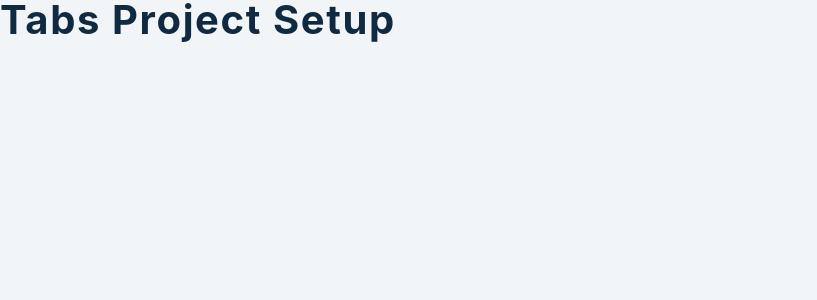
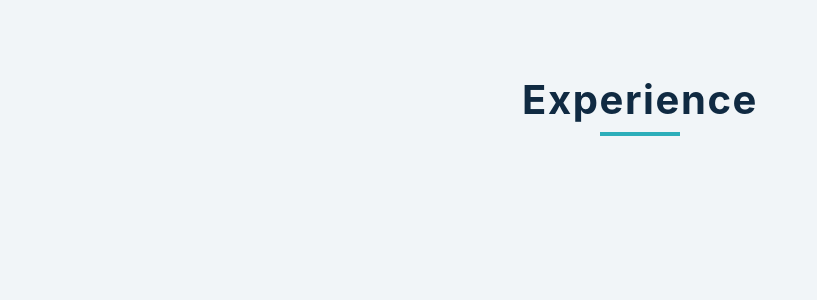
Before and after one commit to aloysiusberonque/TabsExperience, a React (Create React App) app in the folder Setup/: page / in a window 1280 px wide. Shown: the top 300 px of the page, without its empty margins (0-817 px from the left). Built offline with nearby package versions, Linux system fonts and the light colour scheme.

Commit message:
Created title

```diff
--- a/Setup/src/App.js
+++ b/Setup/src/App.js
@@ -1,10 +1,15 @@
-import React, { useState, useEffect } from 'react'
-import { FaAngleDoubleRight } from 'react-icons/fa'
-// ATTENTION!!!!!!!!!!
-// I SWITCHED TO PERMANENT DOMAIN
-const url = 'https://course-api.com/react-tabs-project'
+import React, { useState, useEffect } from "react";
+import { FaAngleDoubleRight } from "react-icons/fa";
+const url = "https://course-api.com/react-tabs-project";
 function App() {
-  return <h2>tabs project setup</h2>
+  return (
+    <section className="section">
+      <div className="title">
+        <h2>Experience</h2>
+        <div className="underline"></div>
+      </div>
+    </section>
+  );
 }
 
-export default App
+export default App;
```
